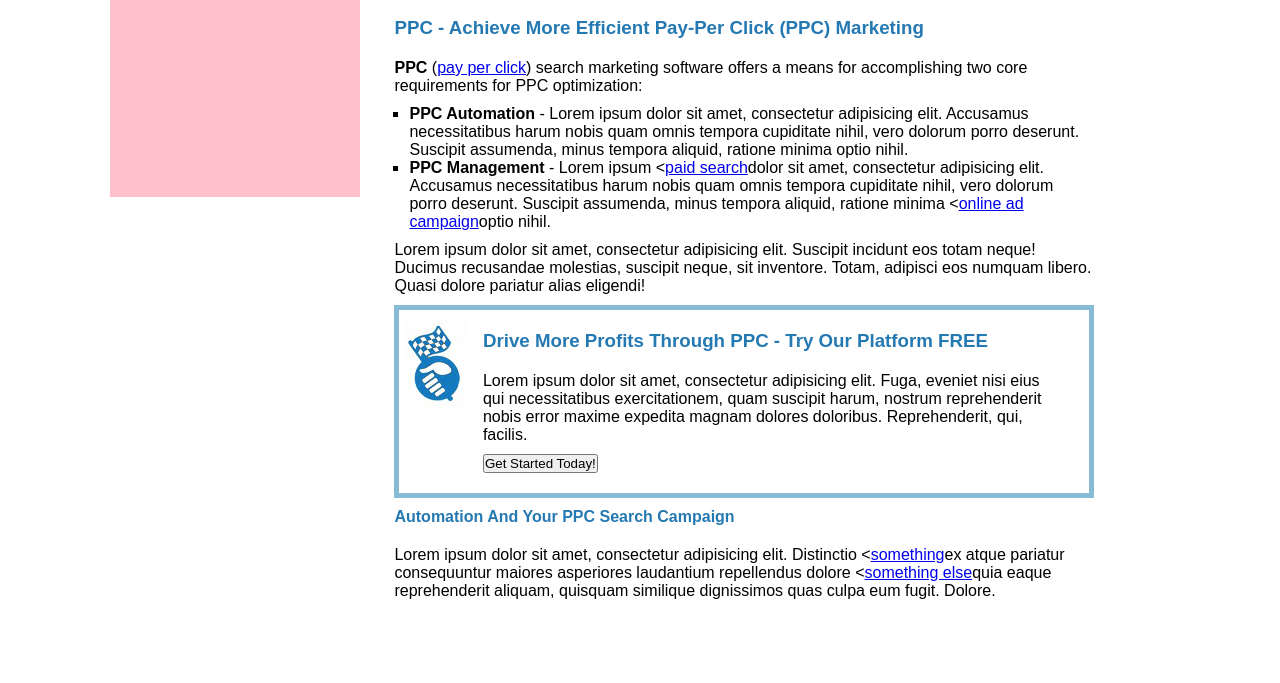
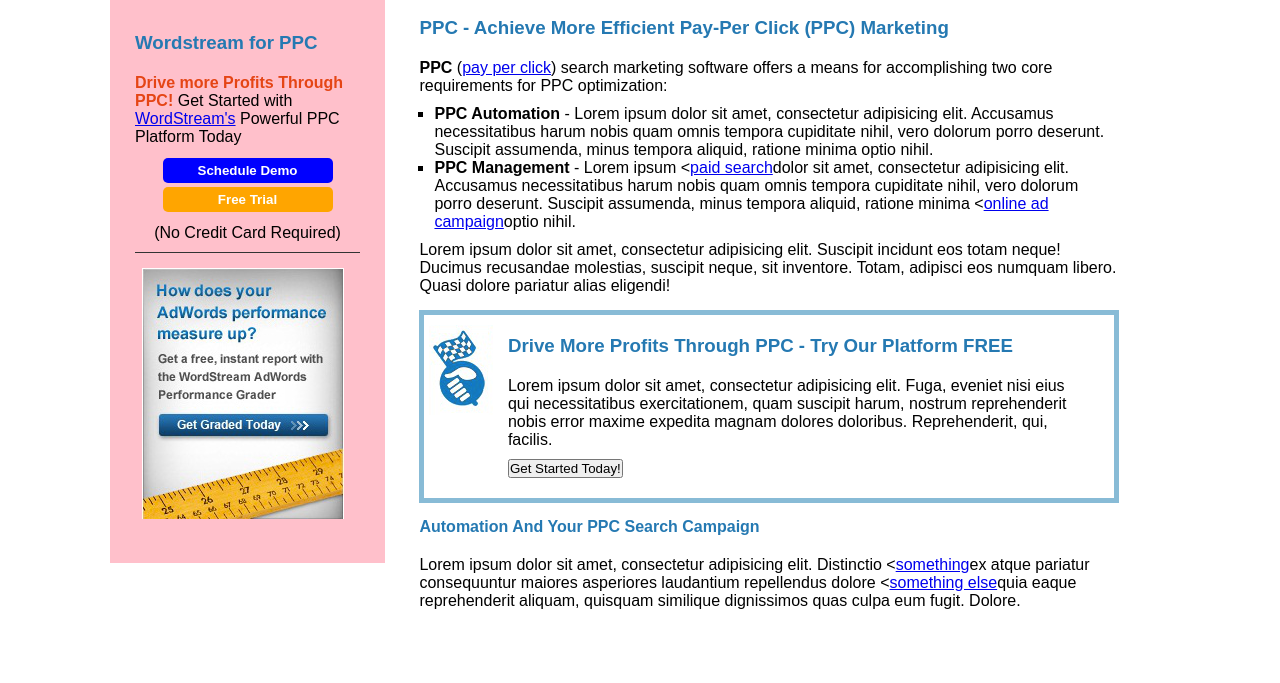
Before and after one commit to ethindman/wordstream, a plain HTML site: page index.html in a window 1280 px wide. Shown: the part 117-800 px from the top of the page. Drawn offline with Linux system fonts and the light colour scheme.

Commit message:
Adds content to sidebar

```diff
--- a/css/style.css
+++ b/css/style.css
@@ -7,18 +7,28 @@
 	padding: 10px 0px;
 }
 
+h3, h2, h3, h4, h5 {
+	color: #2579B2;
+}
+
+hr {
+	 border: 0;
+	 height: 1px;
+	 background: #333;
+}
+
+span {
+	font-weight: bold;
+	color: #E54515;
+}
+
 body {
 	font-family: sans-serif;
 }
 
 .container {
-	/*background: blue;*/
 	width: 1060px;
 	margin: 0 auto;
-}
-
-header {
-	/*background: green;*/
 }
 
 .site-logo, nav, #login {
@@ -60,11 +70,37 @@
 	padding-right: 10px;
 }
 
+/*Buttons*/
+
 #login {
 	background: #167EC0;
 	border-radius: 5px;
 	color: white;
 	padding: 5px 10px;
+}
+
+#demo, #trial {
+	width: 170px;
+	margin: 2px auto;
+	border: none;
+	border-radius: 5px;
+	padding: 5px;
+	color: white;
+	font-weight: bold;
+}
+
+#demo {
+	background: blue;
+}
+
+#trial {
+	background: orange;
+}
+
+#ad {
+	margin: 15px 7px;
+	height: 251;
+	width: 202;
 }
 
 .sidebar, .main-content {
@@ -73,9 +109,13 @@
 }
 
 .sidebar {
+	width: 225px;
+	padding: 25px;
 	background: pink;
-	width: 250px;
-	height: 200px;
+}
+
+.centered {
+	text-align: center;
 }
 
 .main-content {
@@ -83,18 +123,20 @@
 	padding: 10px 30px;
 }
 
-.main-content h3, h2, h3, h4 {
-	color: #2579B2;
-}
-
 .main-content ul {
 	padding-left: 15px;
 	list-style-type: square;
 }
 
-.banner {
+.content-banner {
 	border: 5px solid #88BBD6;
 	padding: 10px 5px 20px 5px;
+	margin: 5px auto;
+}
+
+.content-inner {
+	display: inline-block;
+	width: 580px;
 }
 
 #img-flag {
@@ -102,8 +144,3 @@
 	vertical-align: top;
 	margin-right: 10px;
 }
-
-.inner-content {
-	display: inline-block;
-	width: 580px;
-}
--- a/index.html
+++ b/index.html
@@ -10,9 +10,8 @@
 <body>
 	<div class="container">
 		<header>
-
 			<img class="site-logo" src="img/logo.png">
-		<button type="submit" name="Login" id="login">Login</button>
+			<button type="submit" name="login" id="login">Login</button>
 			<nav>
 				<ul>
 					<li><a href="#">Products</a></li>
@@ -23,11 +22,21 @@
 				</ul>
 			</nav>
 			<h3 class="site-title">WordStream Internet Marketing Software</h3>
-
 		</header>
 
 		<div class="sidebar">
+			<h3>Wordstream for PPC</h3>
+			<p><span>Drive more Profits Through PPC!</span> Get Started with <a href="#">WordStream's</a> Powerful PPC Platform Today</p>
 
+			<div class="centered">
+				<button type="submit" name="demo" id="demo">Schedule Demo</button>
+				<button type="submit" name="trail" id="trial">Free Trial</button>
+				<p>(No Credit Card Required)</p>
+			</div>
+
+			<hr>
+
+			<img src="img/ad.png" id="ad">
 		</div>
 
 		<div class="main-content">
@@ -45,9 +54,9 @@
 
 			<p>Lorem ipsum dolor sit amet, consectetur adipisicing elit. Suscipit incidunt eos totam neque! Ducimus recusandae molestias, suscipit neque, sit inventore. Totam, adipisci eos numquam libero. Quasi dolore pariatur alias eligendi!</p>
 
-			<div class="banner">
+			<div class="content-banner">
 				<img src="img/flag.png" id="img-flag" height="90" width="64">
-				<div class="inner-content">
+				<div class="content-inner">
 					<h3>Drive More Profits Through PPC - Try Our Platform FREE</h3>
 					<p>Lorem ipsum dolor sit amet, consectetur adipisicing elit. Fuga, eveniet nisi eius qui necessitatibus exercitationem, quam suscipit harum, nostrum reprehenderit nobis error maxime expedita magnam dolores doloribus. Reprehenderit, qui, facilis.</p>
 					<button>Get Started Today!</button>
@@ -57,12 +66,7 @@
 			<h4>Automation And Your PPC Search Campaign</h4>
 
 			<p>Lorem ipsum dolor sit amet, consectetur adipisicing elit. Distinctio <<a href="#">something</a>ex atque pariatur consequuntur maiores asperiores laudantium repellendus dolore <<a href="#">something else</a>quia eaque reprehenderit aliquam, quisquam similique dignissimos quas culpa eum fugit. Dolore.</p>
-
-
-
-
 		</div>
-
 	</div>
 </body>
 </html>
```
Also changed, not shown: img/ad.png (added). Lines whose indentation alone changed are shown as unchanged.
